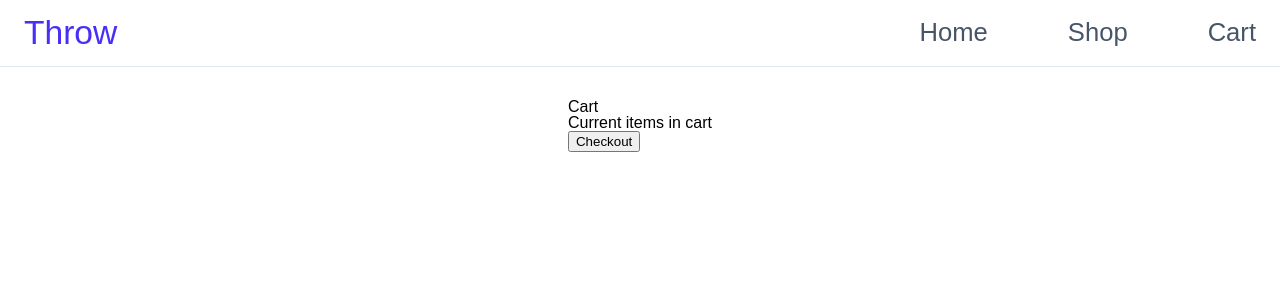
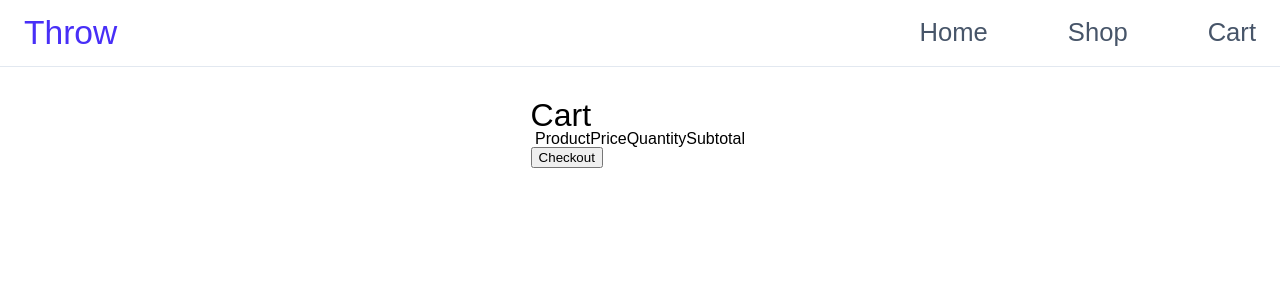
Before and after one commit to daniel-moderiano/shopping-cart, a React (Create React App) app: page /cart in a window 1280 px wide. Shown: the top 300 px of the page. Built offline with nearby package versions, Linux system fonts and the light colour scheme.

Commit message:
Convert cart to tabulated list of items

```diff
--- a/src/components/Cart.js
+++ b/src/components/Cart.js
@@ -21,15 +21,29 @@ const Cart = ({ items, handleChange, removeItem }) => {
     <div>
       <div className="cart">
       <h1 className="cart__title">Cart</h1>
-      <h2 className="cart__subtitle">Current items in cart</h2>
+      <table className="items__table">
+        <thead className="table__head">
+          <tr>
+            <th>&nbsp;</th>
+            <th>Product</th>
+            <th>Price</th>
+            <th>Quantity</th>
+            <th>Subtotal</th>
+            <th>&nbsp;</th>
+          </tr>
+        </thead>
+        <tbody className="table__body">
           {items.map((item) => (
             <CartItem
               key={item.id}
               item={item}
               handleChange={handleChange}
               removeItem={removeItem}
+              src={item.img}
             />
           ))}
+        </tbody>
+      </table>
     </div>
     <button onClick={checkInputFieldsAreNotZero}>Checkout</button>
     </div>
--- a/src/components/CartItem.js
+++ b/src/components/CartItem.js
@@ -1,6 +1,6 @@
 import React from 'react';
 
-const CartItem = ({ item, handleChange, removeItem }) => {
+const CartItem = ({ item, handleChange, removeItem, src }) => {
 
   // If the user presses the backspace key to manually enter an input, this will avoid leaving the field blank, tripping an NaN error. Instead, set the value to zero
   const avoidBlankQuantityInput = (event) => {
@@ -35,11 +35,15 @@ const CartItem = ({ item, handleChange, removeItem }) => {
   }
 
   return (
-    <div className="cartItem">
-      <img className="cartItem__img" src="" alt="" />
-      <h3 className="cartItem__name">{item.name}</h3>
-      <div className="cartItem__price">${item.price * item.quantity} AUD</div>
-      <div className="cartItem__quantity">
+    <tr className="cartItem">
+      <td className="cartItem__img">
+        <div className="cartItem__img-container">
+          <img className="cartItem__img" src={src} alt="Yo-Yo" />
+        </div>
+      </td>
+      <td className="cartItem__name">{item.name}</td>
+      <td className="cartItem__price">${item.price * item.quantity} AUD</td>
+      <td className="cartItem__quantity">
         <label htmlFor="quantity">Quantity</label>
         <input
           type="number"
@@ -58,10 +62,11 @@ const CartItem = ({ item, handleChange, removeItem }) => {
         <button className="quantity__increment">+</button>
         <button className="quantity__deccrement">-</button>
         <div className="quantity__error quantity__error--hide">Quantity cannot be zero!</div>
-      </div>
-
-      <button className="cartItem__remove" onClick={() => removeItem(item)}>Remove</button>
-    </div>
+      </td>
+      <td className="cartItem__remove">
+        <button className="cartItem__remove-btn" onClick={() => removeItem(item)}>Remove</button>
+      </td>
+    </tr>
   );
 }
 
--- a/src/components/Shop.js
+++ b/src/components/Shop.js
@@ -9,8 +9,7 @@ const Shop = ({ products, addToCart }) => {
 
   return (
     <div className="shop">
-      <h1 className="shop__title">Shop</h1>
-      <h2 className="shop__subtitle">Advanced Yo-Yos</h2>
+      <h1 className="shop__title">Advanced Yo-Yo Collection</h1>
       <div className="products">
         {products.map((product) => (
           <ShopCard
--- a/src/components/ShopCard.js
+++ b/src/components/ShopCard.js
@@ -8,6 +8,7 @@ const ShopCard = ({ name, price, id, handleClick, product, src }) => {
       </div>
       <h3 className="product__name">{name}</h3>
       <div className="product__price">$ {price}</div>
+      {/* Add a page alert on click to indicate the button has been pressed */}
       <button onClick={() => handleClick(product)} className="product__add-btn">Add to Cart</button>
     </div>
   );
--- a/src/styles/App.css
+++ b/src/styles/App.css
@@ -92,8 +92,11 @@ body {
   display: flex;
   flex-direction: column;
   align-items: center;
-  /* justify-content: center; */
   width: 100%;
+}
+
+.shop__title {
+  font-size: 2rem;
 }
 
 .products {
@@ -170,6 +173,23 @@ body {
 .quantity__error--show {
   display: block;
 }
+
+
+/* CART COMPONENT */
+
+.cart__title {
+  font-size: 2rem;
+}
+
+.cartItem__img-container {
+  width: 50px;
+  height: 50px;
+}
+
+.cartItem__img {
+  width: 100%;
+}
+
 
 /* RESPONSIVE */
 
@@ -249,6 +269,4 @@ body {
     display: grid;
     grid-template-columns: 1fr 1fr 1fr 1fr;
   }
-
-  /* Change product/img size for the larger screens */
 }
```
Lines whose indentation alone changed are shown as unchanged.
